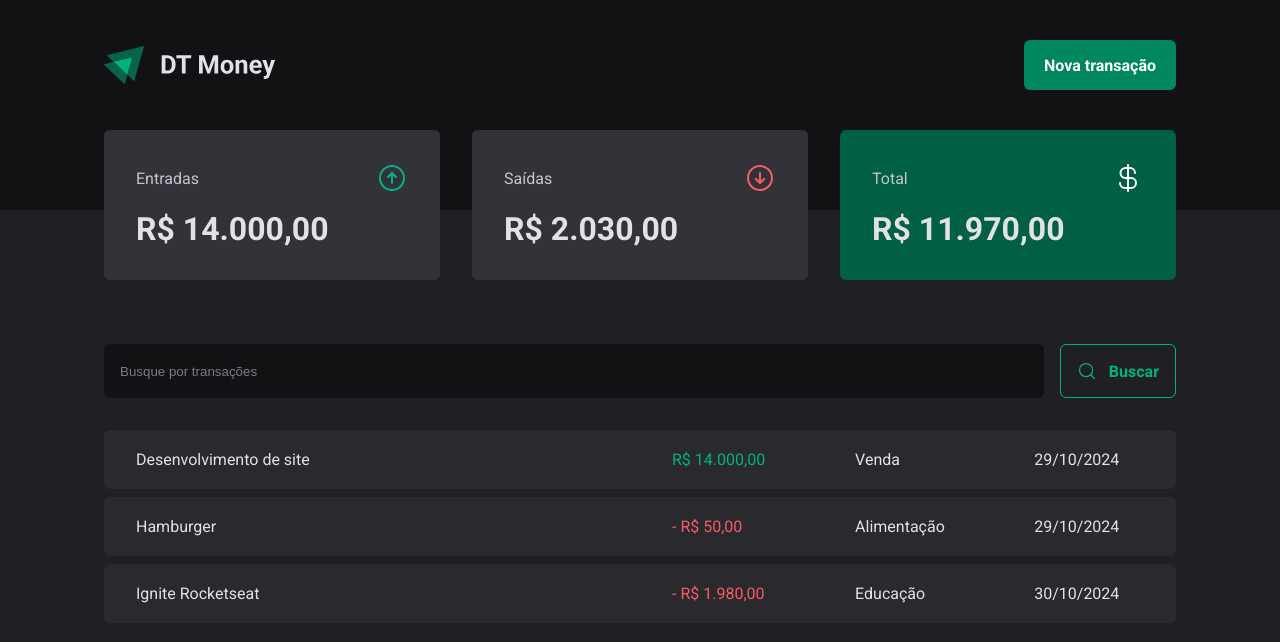
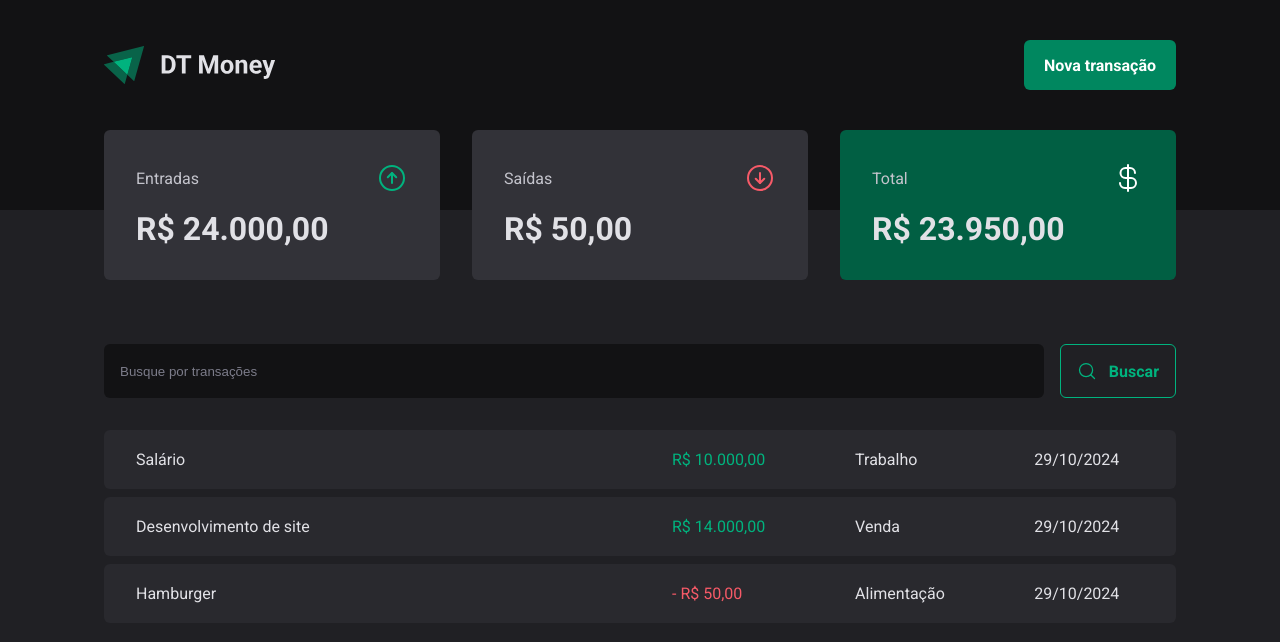
Before and after one commit to madebyluque/Rocketseat-dt-money, a React (Vite) app: page / in a window 1280 px wide. Shown: the top 642 px of the page. Built offline with nearby package versions, Linux system fonts and the light colour scheme; data requests are answered from the project's data file.

Commit message:
criando nova transacao

```diff
--- a/server.json
+++ b/server.json
@@ -17,12 +17,12 @@
       "createdAt": "2024-10-29T15:58:37.802Z"
     },
     {
-      "id": 3,
-      "description": "Ignite Rocketseat",
-      "type": "outcome",
-      "category": "Educação",
-      "price": 1980,
-      "createdAt": "2024-10-30T15:58:37.802Z"
+      "description": "Salário",
+      "price": 10000,
+      "category": "Trabalho",
+      "type": "income",
+      "createdAt": "2024-10-29T23:31:44.117Z",
+      "id": 3
     }
   ]
 }
--- a/src/components/NewTransactionModal/index.tsx
+++ b/src/components/NewTransactionModal/index.tsx
@@ -4,6 +4,8 @@
 import { z } from "zod";
 import { Controller, useForm } from "react-hook-form";
 import { zodResolver } from "@hookform/resolvers/zod";
+import { useContext } from "react";
+import { TransactionsContext } from "../../contexts/TransactionsContext";
 
 const newTransactionFormSchema = z.object({
   description: z.string(),
@@ -15,6 +17,9 @@
 type NewTransactionFormInputs = z.infer<typeof newTransactionFormSchema>
 
 export function NewTransactionModal() {
+  const { createTransaction } = useContext(TransactionsContext)
+
+
   const {
     control, // sempre que uma info do form não venha de um input nativo do html
     register,
@@ -29,8 +34,7 @@
   })
 
   async function handleCreateNewTransaction(data: NewTransactionFormInputs) {
-    await new Promise(resolve => setTimeout(resolve, 2000))
-    console.log(data);
+    await createTransaction(data)
     reset()
   }
 
--- a/src/contexts/TransactionsContext.tsx
+++ b/src/contexts/TransactionsContext.tsx
@@ -11,9 +11,17 @@
   createdAt: string
 }
 
+interface CreateTransactionInput {
+  description: string;
+  price: number;
+  category: string;
+  type: 'income' | 'outcome'
+}
+
 interface TransactionContextType {
   transactions: Transaction[],
   fetchTransactions: (query?: string) => Promise<void>
+  createTransaction: (data: CreateTransactionInput) => Promise<void>
 }
 
 export const TransactionsContext = createContext<TransactionContextType>({} as TransactionContextType)
@@ -28,11 +36,28 @@
   async function fetchTransactions(query?: string) {
     const response = await api.get('/transactions', {
       params: {
-        q: query
+        q: query,
+        _order: 'desc',
+        _sort: 'createdAt',
       }
     })
 
     setTransactions(response.data)
+  }
+
+
+  async function createTransaction(data: CreateTransactionInput) {
+    const {description, price, category, type} = data
+
+    const response = await api.post<Transaction>('/transactions', {
+      description,
+      price,
+      category,
+      type,
+      createdAt: new Date()
+    })
+
+    setTransactions(state => [...state, response.data])
   }
 
   useEffect(() => {
@@ -43,7 +68,8 @@
     <TransactionsContext.Provider
       value={{
         transactions,
-        fetchTransactions
+        fetchTransactions,
+        createTransaction
       }}>
       {children}
     </TransactionsContext.Provider>
```
